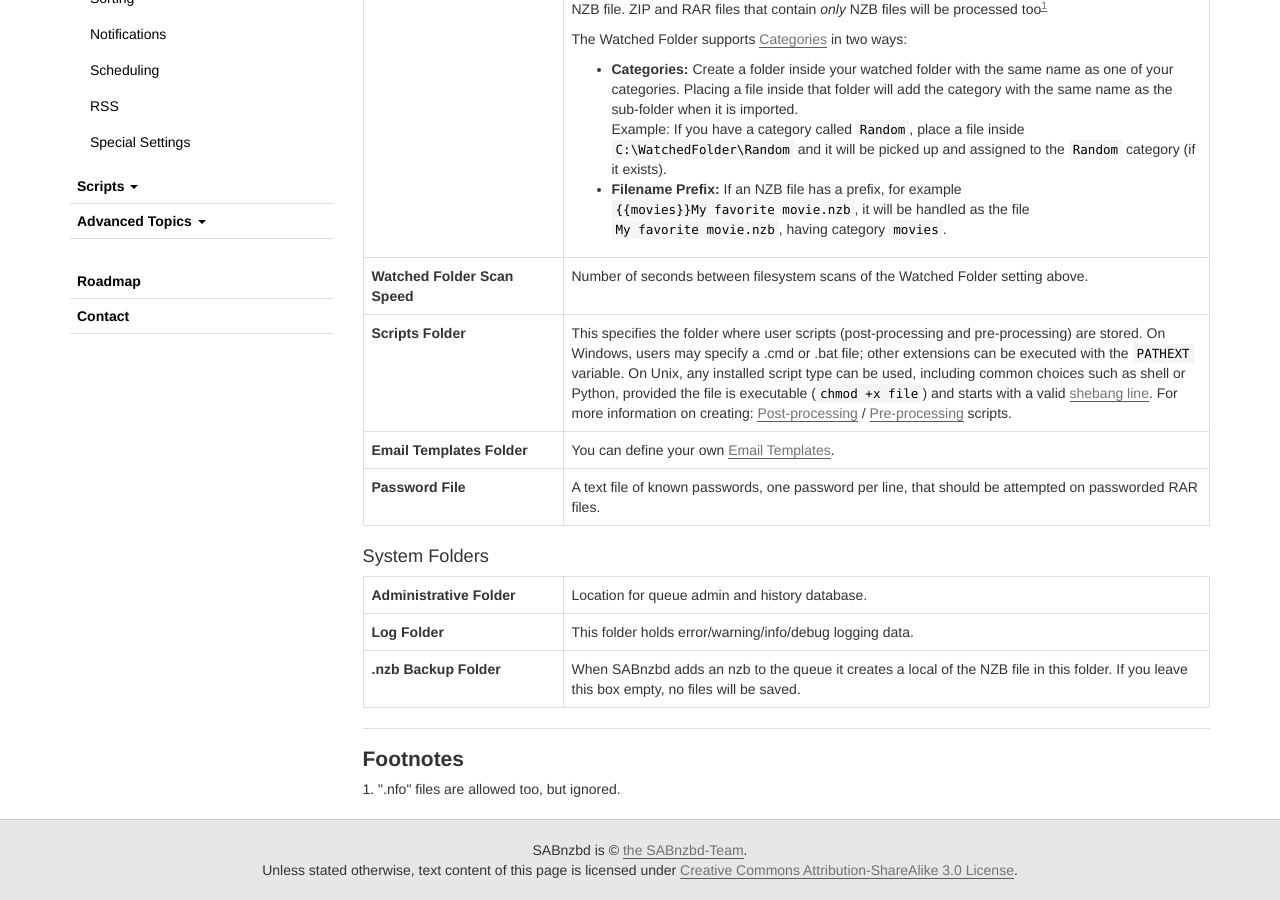
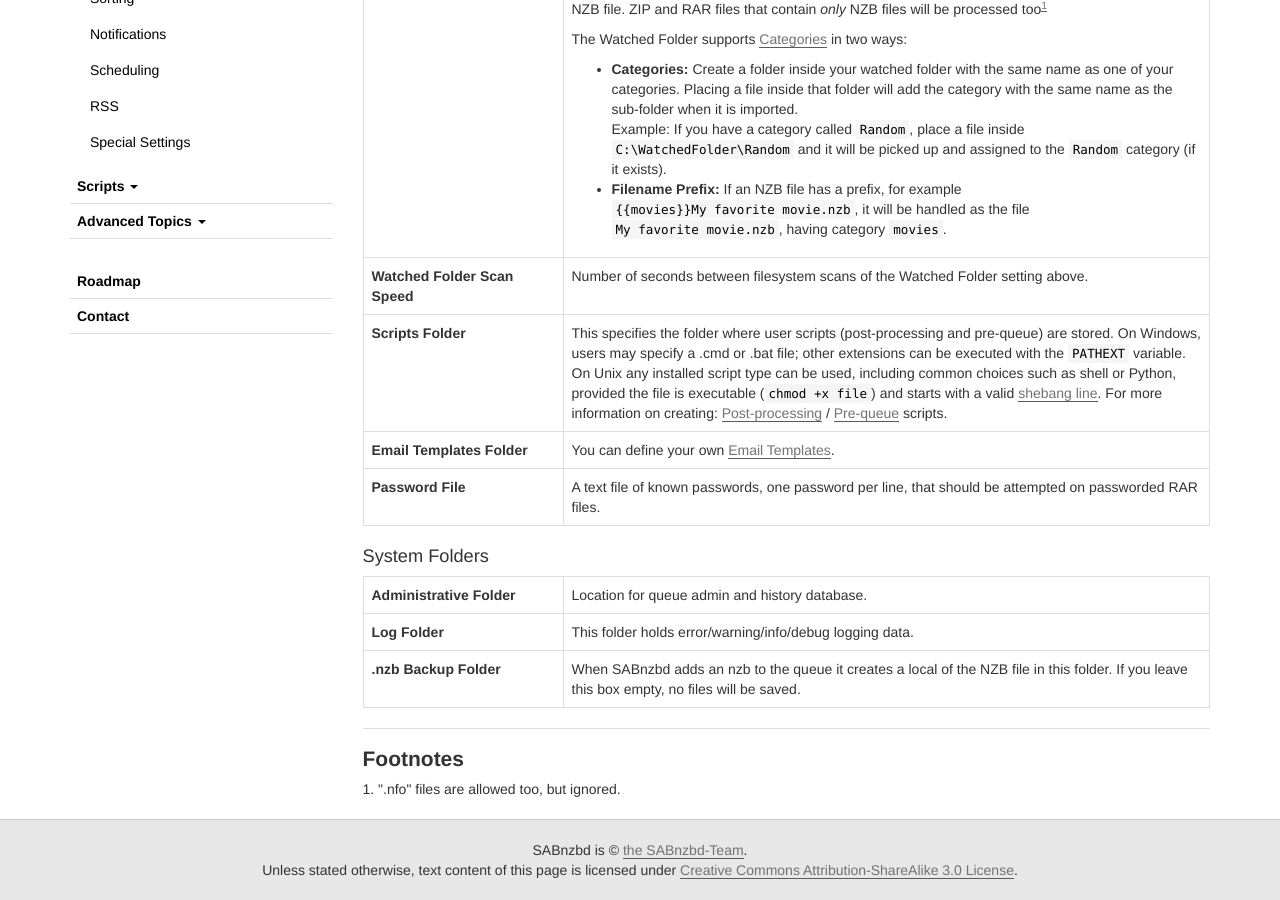
Before and after one commit to sabnzbd/sabnzbd.github.io, a Jekyll site: the page built from wiki/configuration/1.2/folders.html, in a window 1280 px wide and 900 px high, scrolled down 625 px. Built offline with Jekyll 4.4.1, drawn with Linux system fonts in a browser that asks for light colours.

Commit message:
folders: pre-processing -> pre-queue

```diff
--- a/wiki/configuration/1.2/folders.html
+++ b/wiki/configuration/1.2/folders.html
@@ -38,7 +38,7 @@ title: Folders
         </tr>
         <tr>
             <td><strong>Scripts Folder</strong></td>
-            <td>This specifies the folder where user scripts (post-processing and pre-processing) are stored. On Windows, users may specify a .cmd or .bat file; other extensions can be executed with the <code>PATHEXT</code> variable. On Unix, any installed script type can be used, including common choices such as shell or Python, provided the file is executable (<code>chmod +x file</code>) and starts with a valid <a href="https://en.wikipedia.org/wiki/Shebang_(Unix)">shebang line</a>. For more information on creating: <a href="/wiki/scripts/post-processing-scripts">Post-processing</a> / <a href="/wiki/scripts/pre-queue-scripts">Pre-processing</a> scripts.</td>
+            <td>This specifies the folder where user scripts (post-processing and pre-queue) are stored. On Windows, users may specify a .cmd or .bat file; other extensions can be executed with the <code>PATHEXT</code> variable. On Unix any installed script type can be used, including common choices such as shell or Python, provided the file is executable (<code>chmod +x file</code>) and starts with a valid <a href="https://en.wikipedia.org/wiki/Shebang_(Unix)">shebang line</a>. For more information on creating: <a href="/wiki/scripts/post-processing-scripts">Post-processing</a> / <a href="/wiki/scripts/pre-queue-scripts">Pre-queue</a> scripts.</td>
         </tr>
         <tr>
             <td><strong>Email Templates Folder</strong></td>
```
